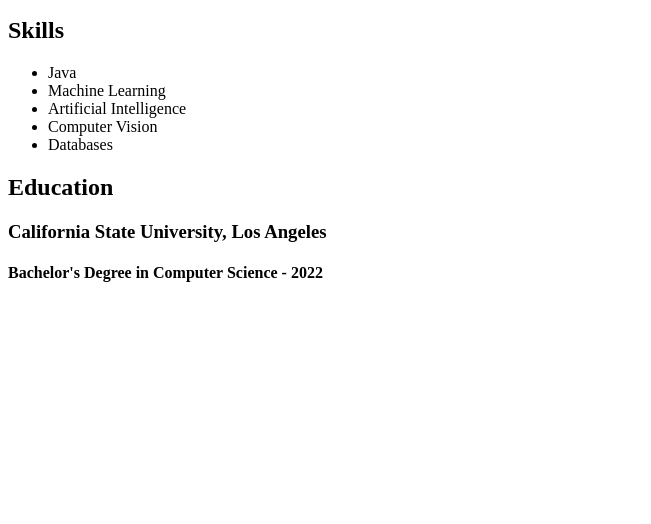
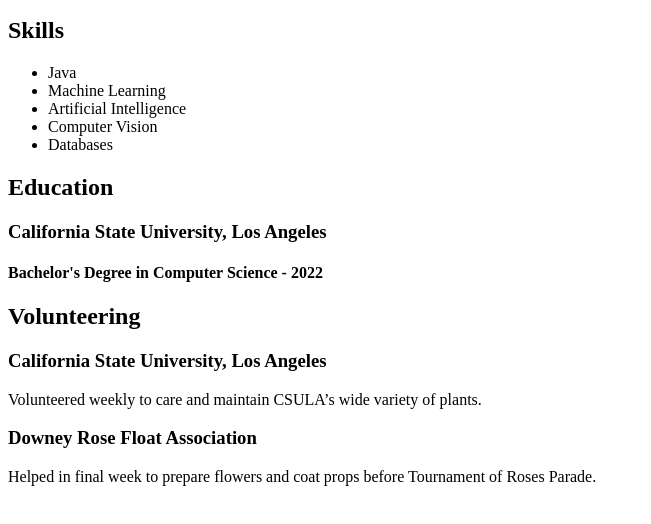
Before and after one commit to ccasti26/ccasti26.github.io, a plain HTML site: page index.html in a window 1280 px wide. Shown: the part 110-634 px from the top of the page, without its empty margins (0-651 px from the left). Drawn offline with Linux system fonts and the light colour scheme.

Commit message:
Added Volunteering section

```diff
--- a/index.html
+++ b/index.html
@@ -22,5 +22,12 @@
     <h2>Education</h2>
     <h3>California State University, Los Angeles</h3>
     <h4>Bachelor's Degree in Computer Science - 2022</h4>
+
+    <h2>Volunteering</h2>
+    <h3>California State University, Los Angeles</h3>
+    <p>Volunteered weekly to care and maintain CSULA&CloseCurlyQuote;s wide variety of plants.</p>
+
+    <h3>Downey Rose Float Association</h3>
+    <p>Helped in final week to prepare flowers and coat props before Tournament of Roses Parade.</p>
 </body>
 </html>
```
